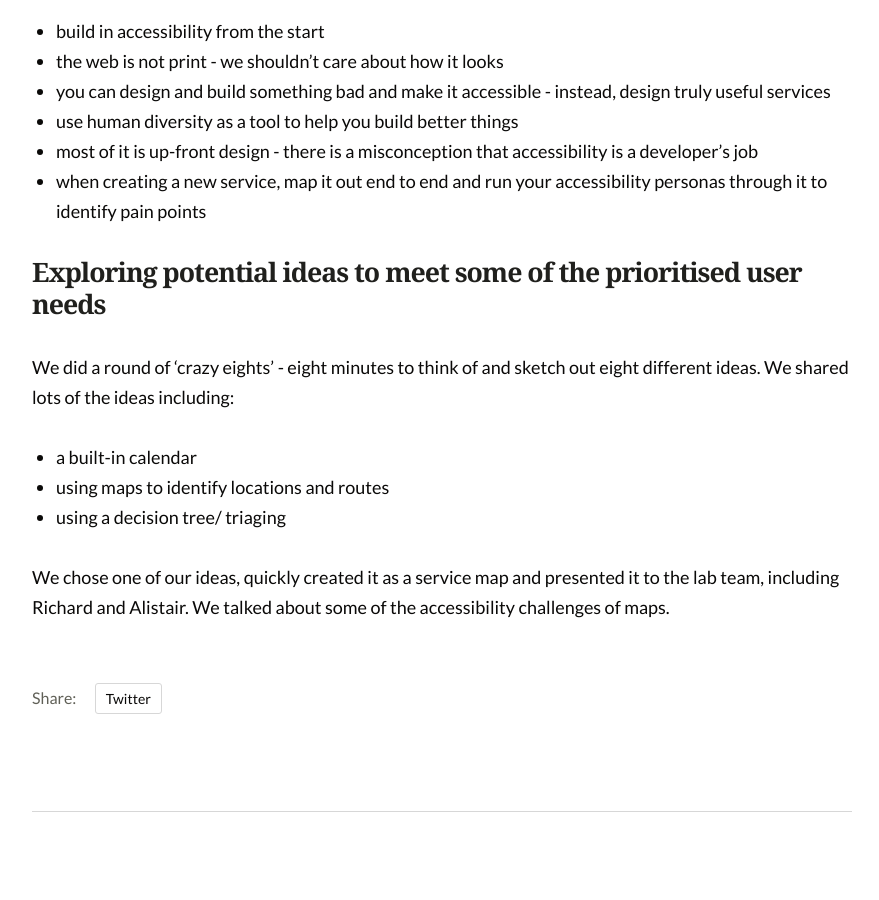
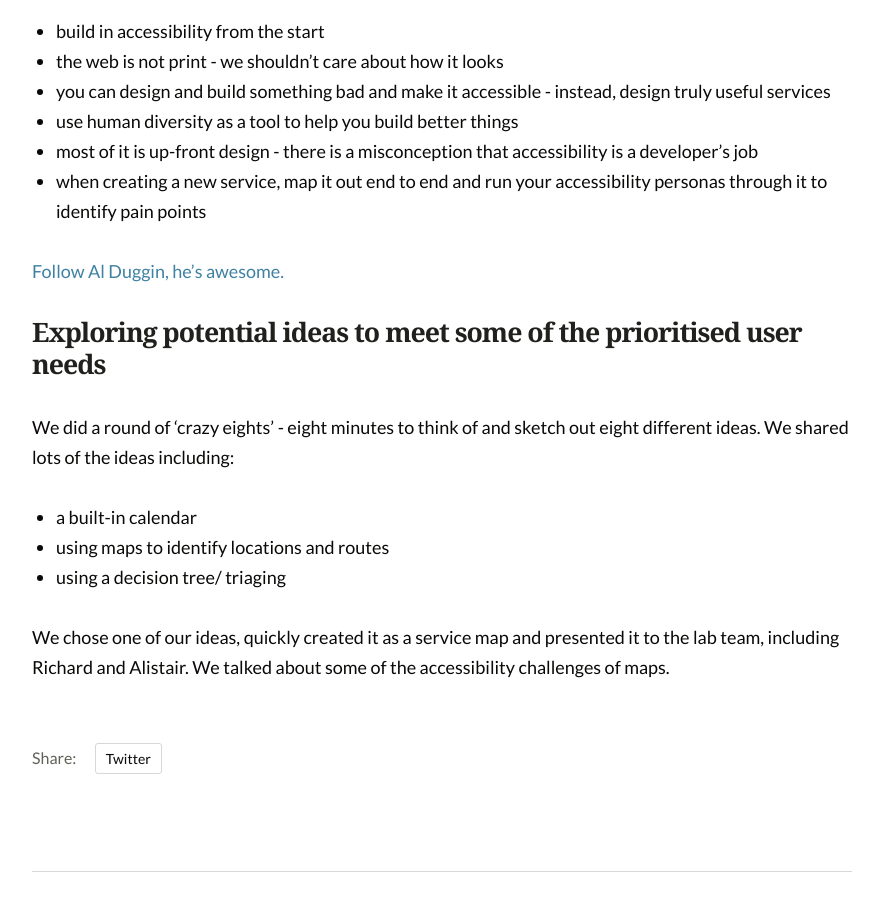
Before and after one commit to nrw-lab/nrw-lab.github.io, a Jekyll site: the page built from en/updates/_posts/2022-12-02-week-notes.md, in a window 1280 px wide and 900 px high, scrolled down 1532 px. Shown: the whole window, without its empty margins (198-1077 px from the left). Built offline with Jekyll 4.4.1, drawn with Linux system fonts in a browser that asks for light colours; before the commit the page ends 2392 px from its top, so only the background shows below that.

Commit message:
Update 2022-12-02-week-notes.md

```diff
--- a/en/updates/_posts/2022-12-02-week-notes.md
+++ b/en/updates/_posts/2022-12-02-week-notes.md
@@ -42,6 +42,8 @@ Al gave us lots to think about including:
 * most of it is up-front design - there is a misconception that accessibility is a developer’s job
 * when creating a new service, map it out end to end and run your accessibility personas through it to identify pain points
 
+[Follow Al Duggin, he's awesome.](https://twitter.com/dugboticus)
+
 ## Exploring potential ideas to meet some of the prioritised user needs
 We did a round of ‘crazy eights’ - eight minutes to think of and sketch out eight different ideas.
 We shared lots of the ideas including:
```
